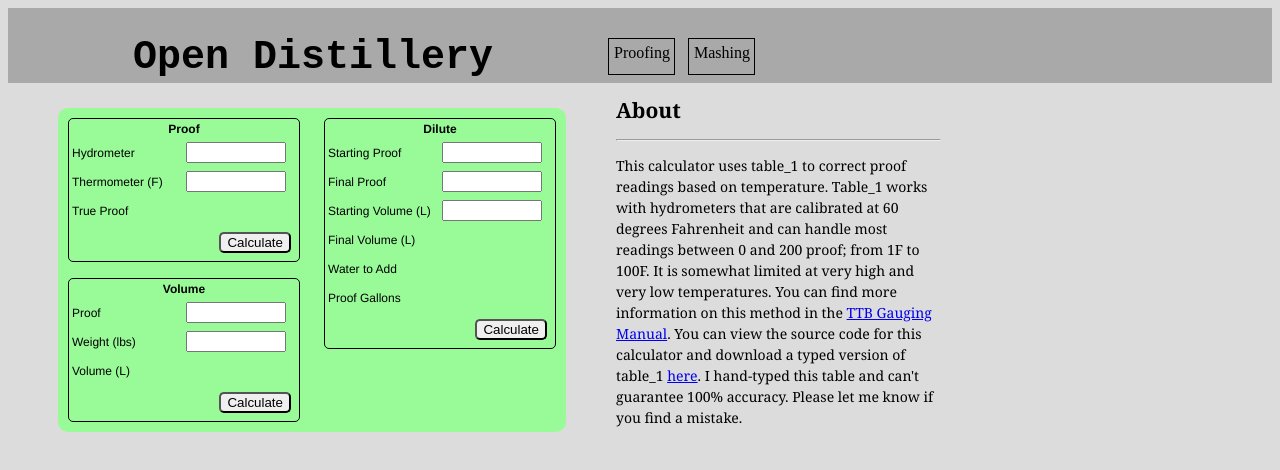
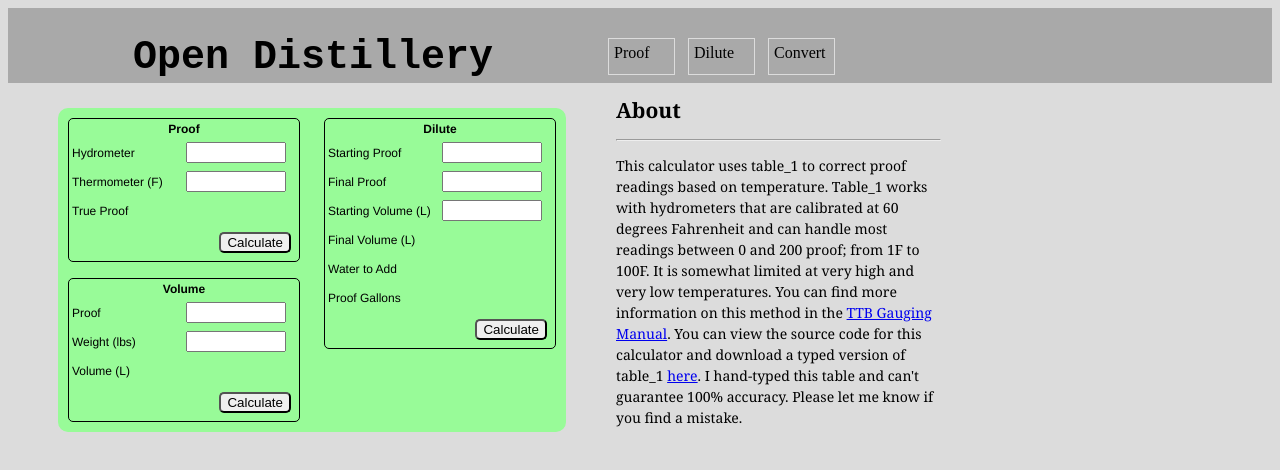
Before and after one commit to JStans12/open_distillery, a plain HTML site: page index.html in a window 1280 px wide. Drawn offline with nearby package versions, Linux system fonts and the light colour scheme.

Commit message:
buttons
jq buttons

```diff
--- a/index.html
+++ b/index.html
@@ -7,15 +7,15 @@
 <script type="text/javascript"; src="table_1array.js"></script>
 <script src="https://ajax.googleapis.com/ajax/libs/jquery/1.12.2/jquery.min.js"></script>
 <script type="text/javascript"; src="jq.js"></script>
-<link href='https://fonts.googleapis.com/css?family=Cousine' rel='stylesheet' type='text/css'>
 
 </head>
 <body>
 
 <div id="header">
 <div id="banner"><h1>Open Distillery</h1></div>
-<div class="tab"; id="tabMain"><p class="tabTitle">Proofing</p></div>
-<div class="tab"; id="tabMash"><p class="tabTitle">Mashing</p></div>
+<div class="tab"; id="tabProof"><p class="tabTitle">Proof</p></div>
+<div class="tab"; id="tabDilute"><p class="tabTitle">Dilute</p></div>
+<div class="tab"; id="tabConvert"><p class="tabTitle">Convert</p></div>
 </div>
 
 <div id="fullContent">
--- a/jq.js
+++ b/jq.js
@@ -15,3 +15,16 @@ $(document).ready(function(){
 		}
 	});
 });
+
+$(document).ready(function(){
+	$('.tab').mouseenter(function(){
+		$(this).addClass('tabHover');
+	});
+	$('.tab').mouseleave(function(){
+		$(this).removeClass('tabHover');
+	});
+	$('.tab').click(function(){
+		$('.tab').removeClass('tabActive');
+		$(this).addClass('tabActive');
+	});
+});
--- a/stylesheet.css
+++ b/stylesheet.css
@@ -17,7 +17,7 @@ body{
 }
 
 .tab{
-	border: solid black 1px;
+	border: solid Gainsboro 1px;
 	height: 25px;
 	width: 55px;
 	padding: 5px;
@@ -25,22 +25,32 @@ body{
 	top: 30px;
 }
 
-#tabMain{
+.tabHover{
+	background-color: lightsalmon;
+}
+
+.tabActive{
+	background-color: coral;
+}
+
+#tabProof{
 	position: absolute;
 	left: 600px;
-	bottom: 0px;
 }
 
-#tabMash{
+#tabDilute{
 	position: absolute;
 	left: 680px;
-	bottom: 0px;
+}
+
+#tabConvert{
+	position: absolute;
+	left: 760px;
 }
 
 .tabTitle{
 	margin: auto;
 	position: absolute;
-	top: 5px;
 }
 
 div div{
```
